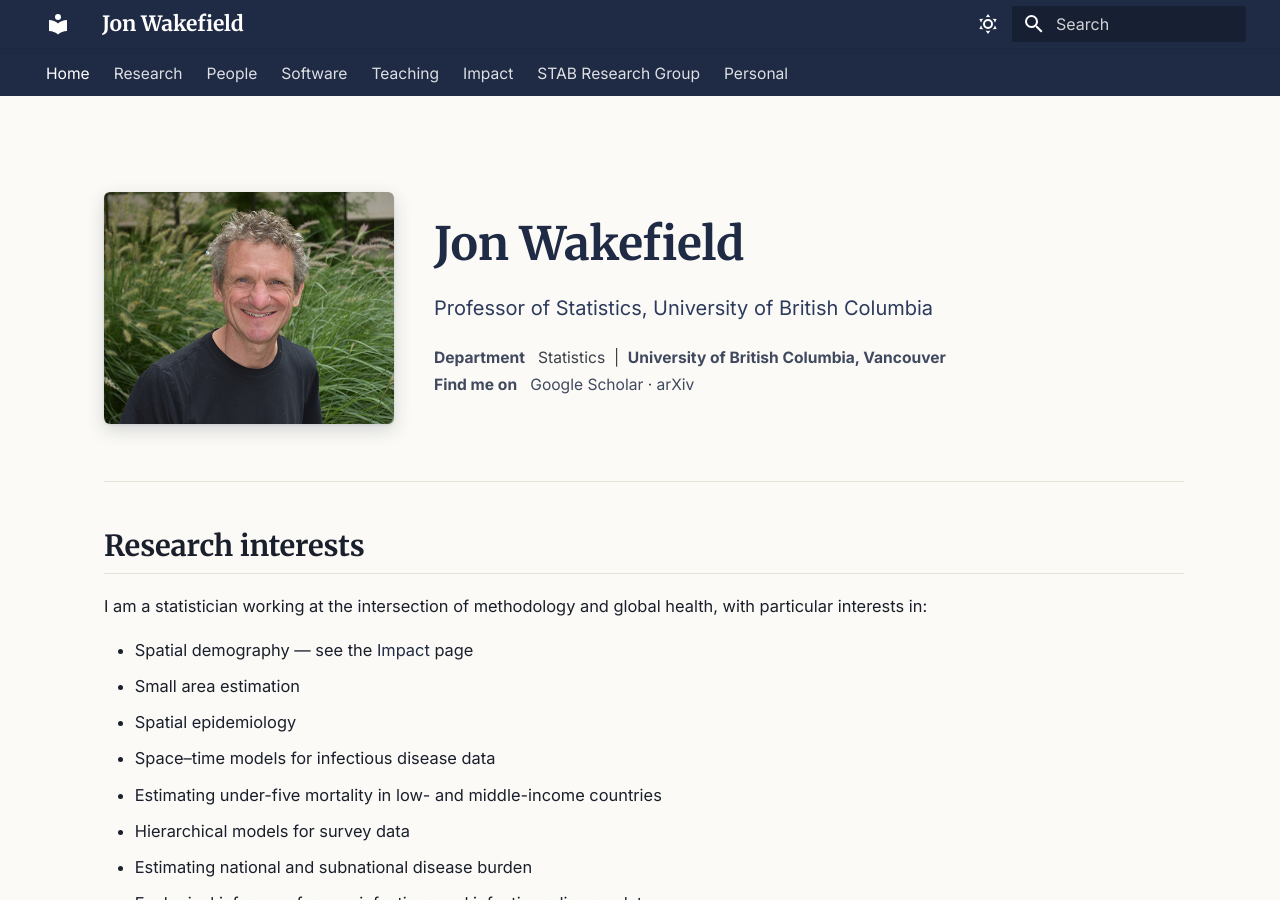
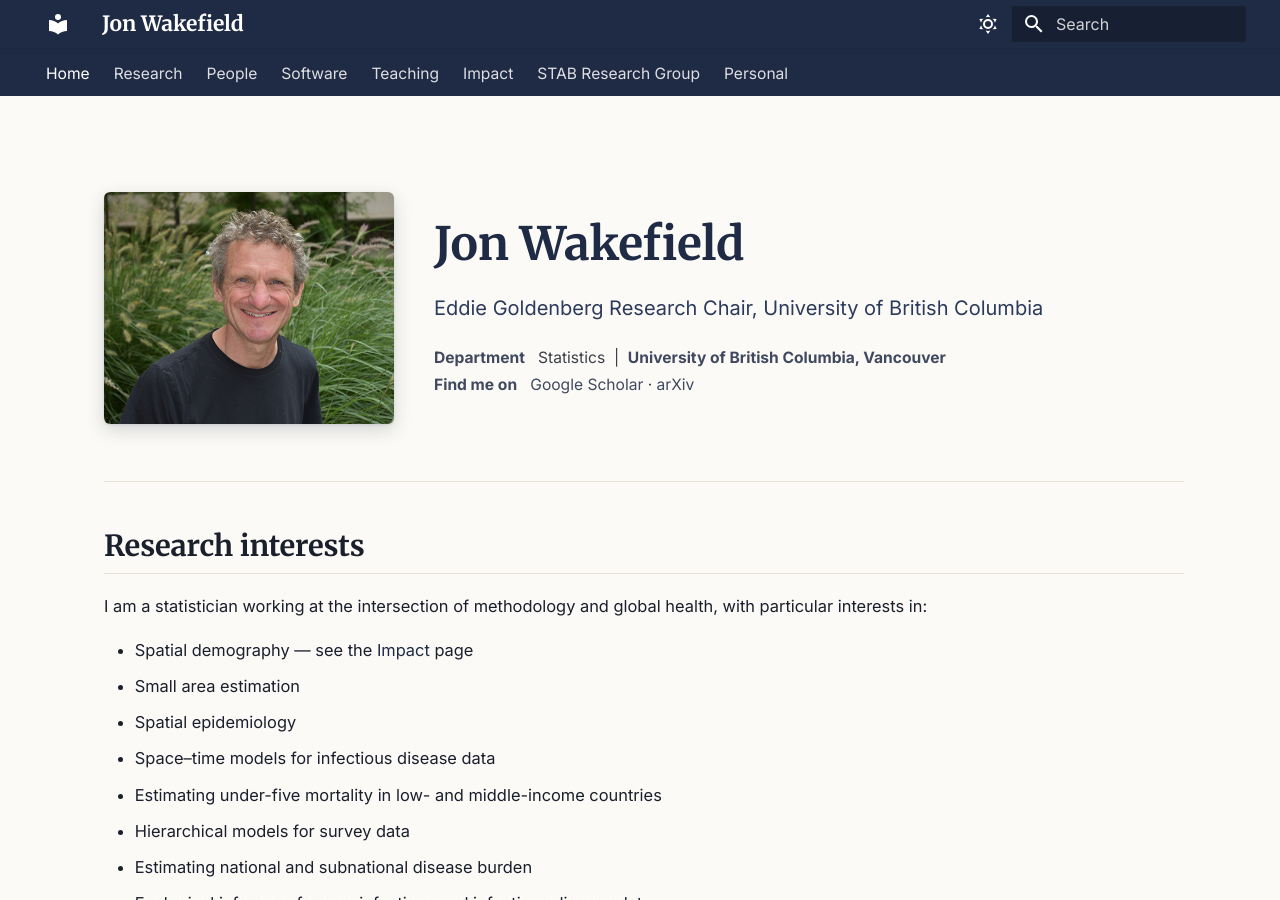
Before and after one commit to jonwake/website, an MkDocs documentation site: the page built from docs/index.md, in a window 1280 px wide and 900 px high. Built offline with MkDocs 1.6.1 and Material for MkDocs 9.7.7, drawn with Linux system fonts in a browser that asks for light colours.

Commit message:
Update index.md

```diff
--- a/docs/index.md
+++ b/docs/index.md
@@ -12,7 +12,7 @@ hide:
 
 # Jon Wakefield
 
-<div class="wf-hero__title" markdown>Professor of Statistics, University of British Columbia</div>
+<div class="wf-hero__title" markdown>Eddie Goldenberg Research Chair, University of British Columbia</div>
 
 <p class="wf-hero__meta" markdown>
 **Department** &nbsp; Statistics &nbsp;|&nbsp; **University of British Columbia, Vancouver**<br>
```
